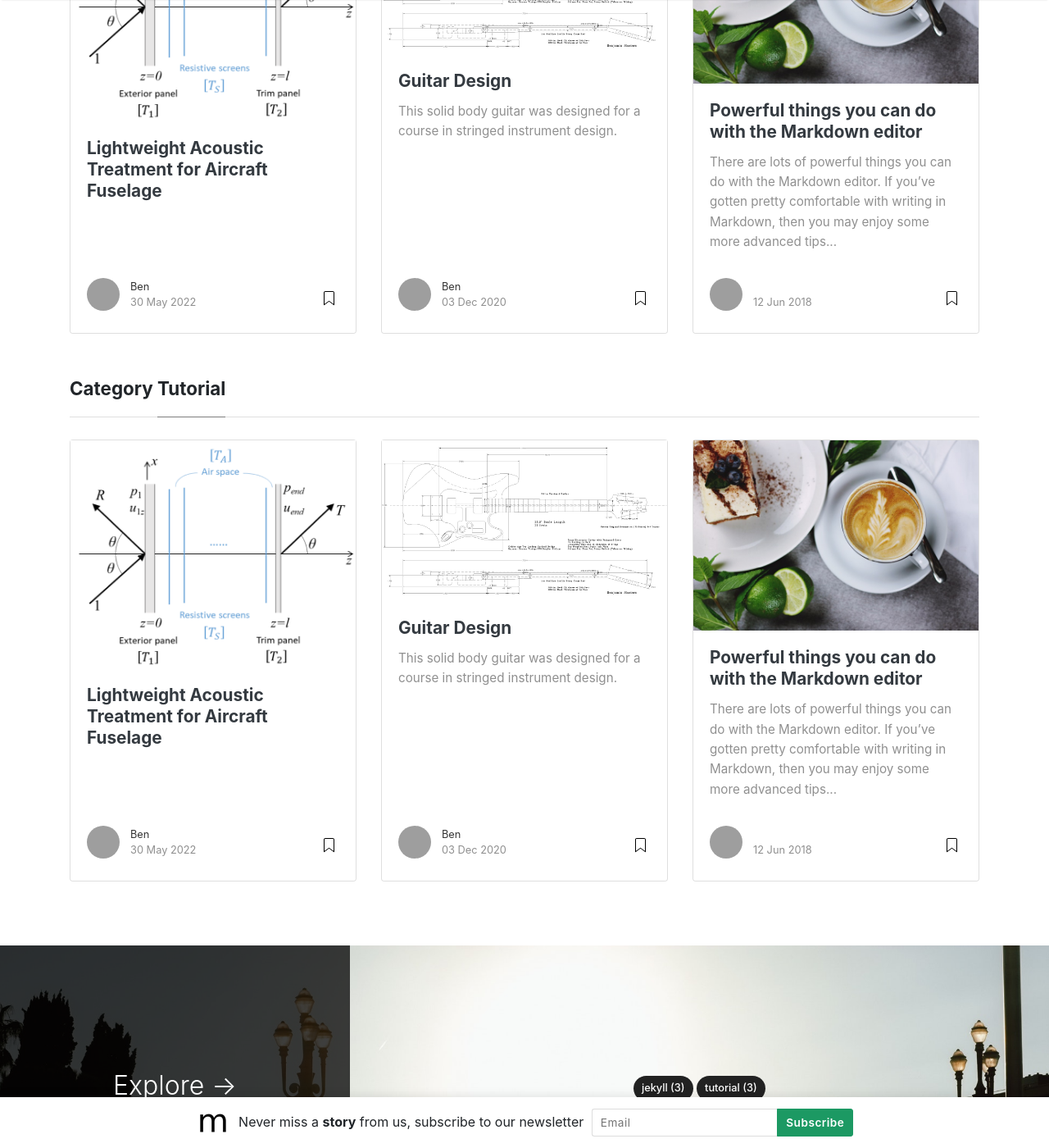
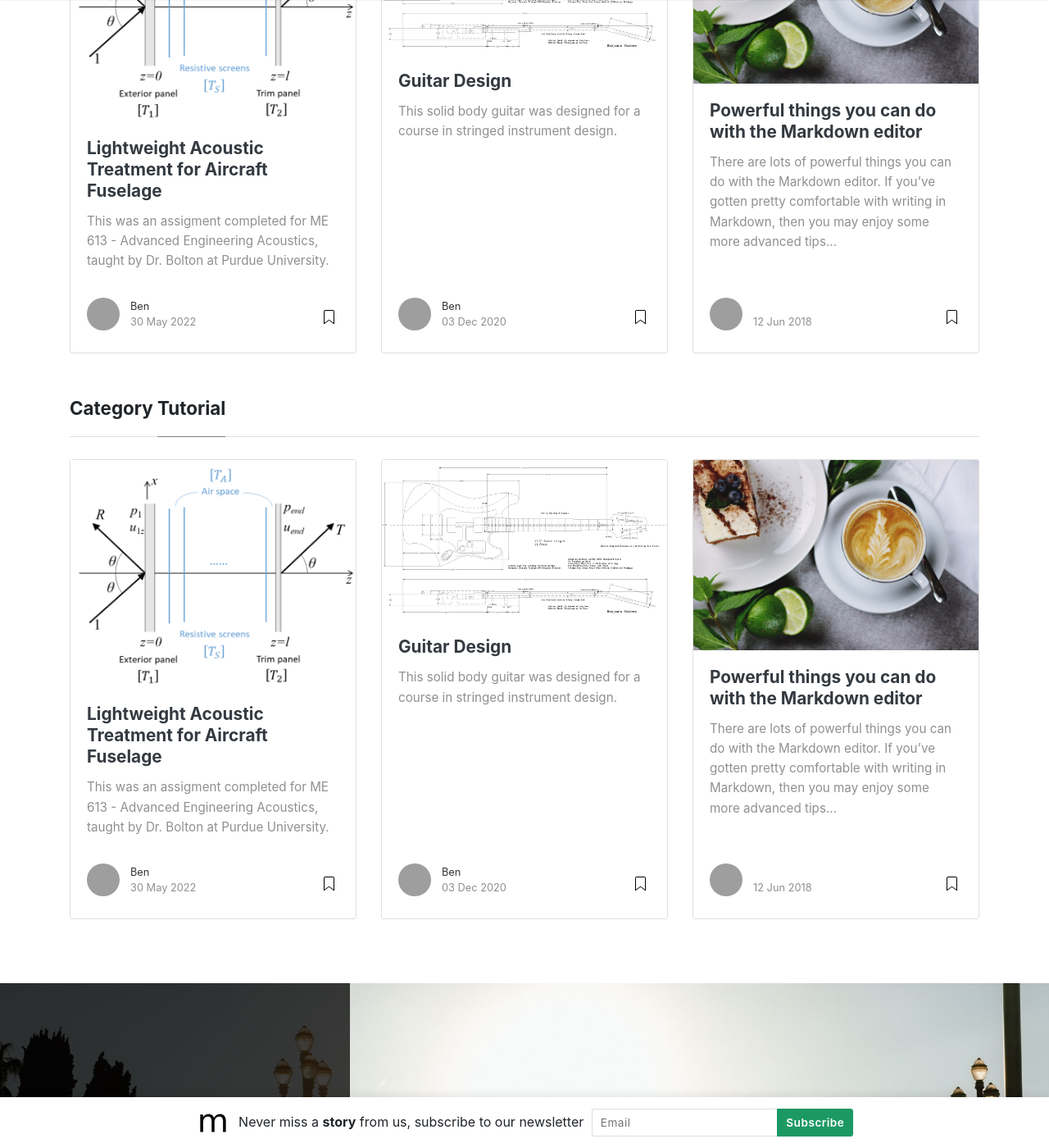
Before and after one commit to bpmasters/bpmasters.github.io, a Jekyll site: the page built from _pages/categories.md, in a window 1280 px wide and 1400 px high, scrolled down 445 px. Shown: the whole window at 82% size. Built offline with Jekyll 4.4.1, drawn with Linux system fonts in a browser that asks for light colours; nearby versions of some CDN libraries; some of the changed lines change nothing that is shown; grey boxes are pictures that could not be loaded.

Commit message:
Update 2022-05-30-airplane-treatment.md

```diff
--- a/_posts/2022-05-30-airplane-treatment.md
+++ b/_posts/2022-05-30-airplane-treatment.md
@@ -8,19 +8,12 @@ featured: true
 hidden: true
 ---
 
+This was an assigment completed for ME 613 - Advanced Engineering Acoustics, taught by Dr. Bolton at Purdue University.
+
+I worked with a team of fellow students to complete this mathematical modeling exercise describing a method for using a series of resistive screens to provide adequate acoustic attenuation for an aircraft cabin fuselage.
+
+
 <iframe src="https://drive.google.com/file/d/1GcXLmHrp7ZqfF7GFRKvnnXymW4PJNTm7/preview" width="800" height="600" allow="autoplay"></iframe>
-
-Director Roland Suso Richter's enigmatic psychological thriller (direct to video/DVD) was based upon screenwriter Michael Cooney's own play "Point of Death" - a title that gave away the film's entire plot twist premise.
-
-As in many similar films, such as Jacob's Ladder (1990), Soul Survivors (2001), and The Butterfly Effect (2004), events and people were thoroughly distorted and confused because the protagonist was at the point of death. The tagline was misleading:
-
-"When You Don't Have a Memory, How Can You Remember Who to Trust?"
-
-The mind-warping film opened with a hospital patient Simon Cable (Ryan Phillippe) awakening in a <span class="spoiler"> hospital with little knowledge (amnesia perhaps?) of what had happened, and why he was there, etc. He was told by attending Dr. Jeremy Newman (Stephen Rea) that it was July 29, 2002 (Simon thought it was the year 2000 - he was confused - he heard a doctor say 20:00 hours!) and that he had died for two minutes from cardiac arrest following the near-fatal accident -- but he had been revived ("You're as good as new").</span> Dr. Newman: "Simon, this is the 29th of July. The year is 2002. And your wife, whose name is Anna, is waiting outside."
-
-(The doctor left off four crucial additional words, revealed in the film's ending.) (Spoiler: Simon had died and was not resuscitated!).
-
-A major clue to everything that truly happened was the scene that played next under the credits - hospital staff failed to bring a patient back to life with a defibrillator after a car accident. Chest compressions failed and there was no pulse. A second major clue was provided by hospital orderly Travis (Stephen Graham): <span class="spoiler">Everybody dies. No mystery there. But why and how everyone dies. Now, there's a mystery worth solving. Probably the biggest mystery there is.</span>
 
 #### So how do we do spoilers?
 
```
